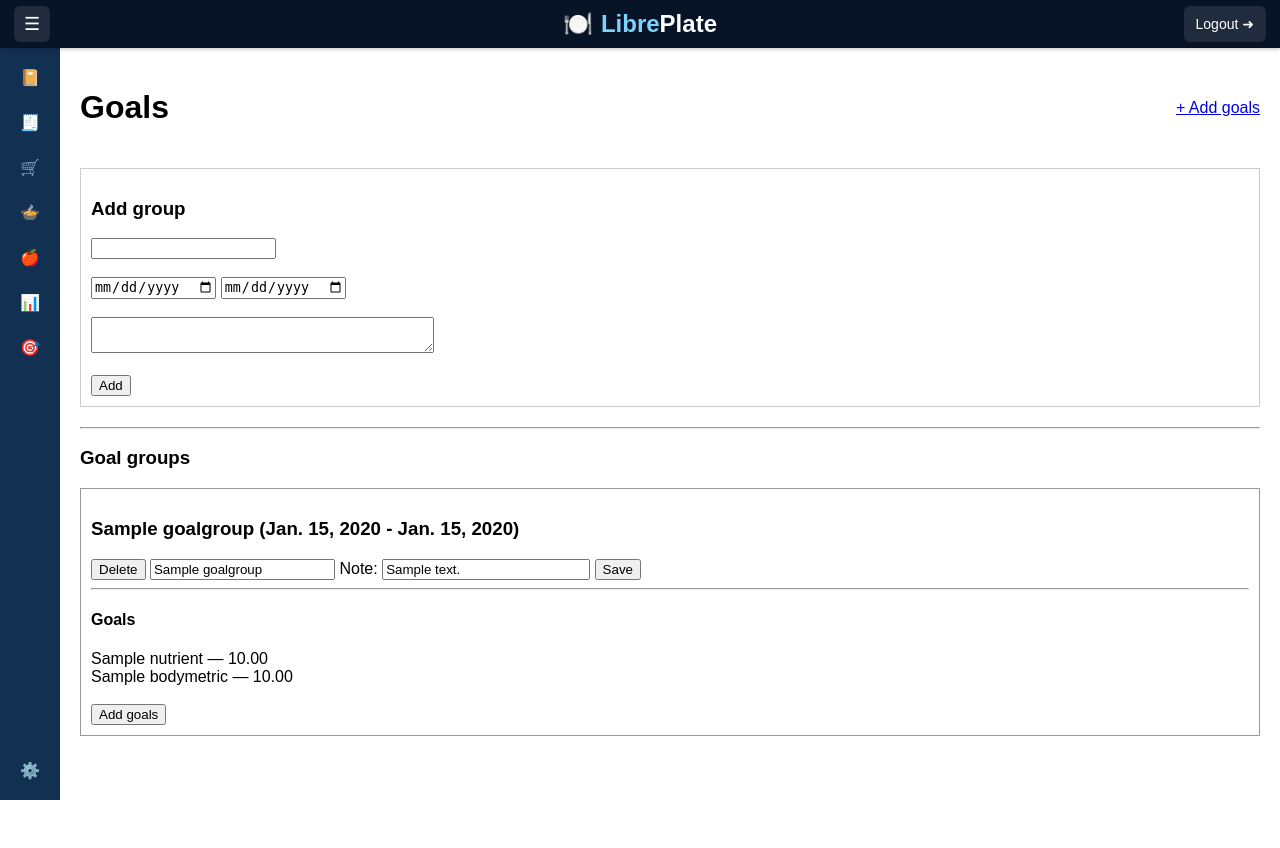
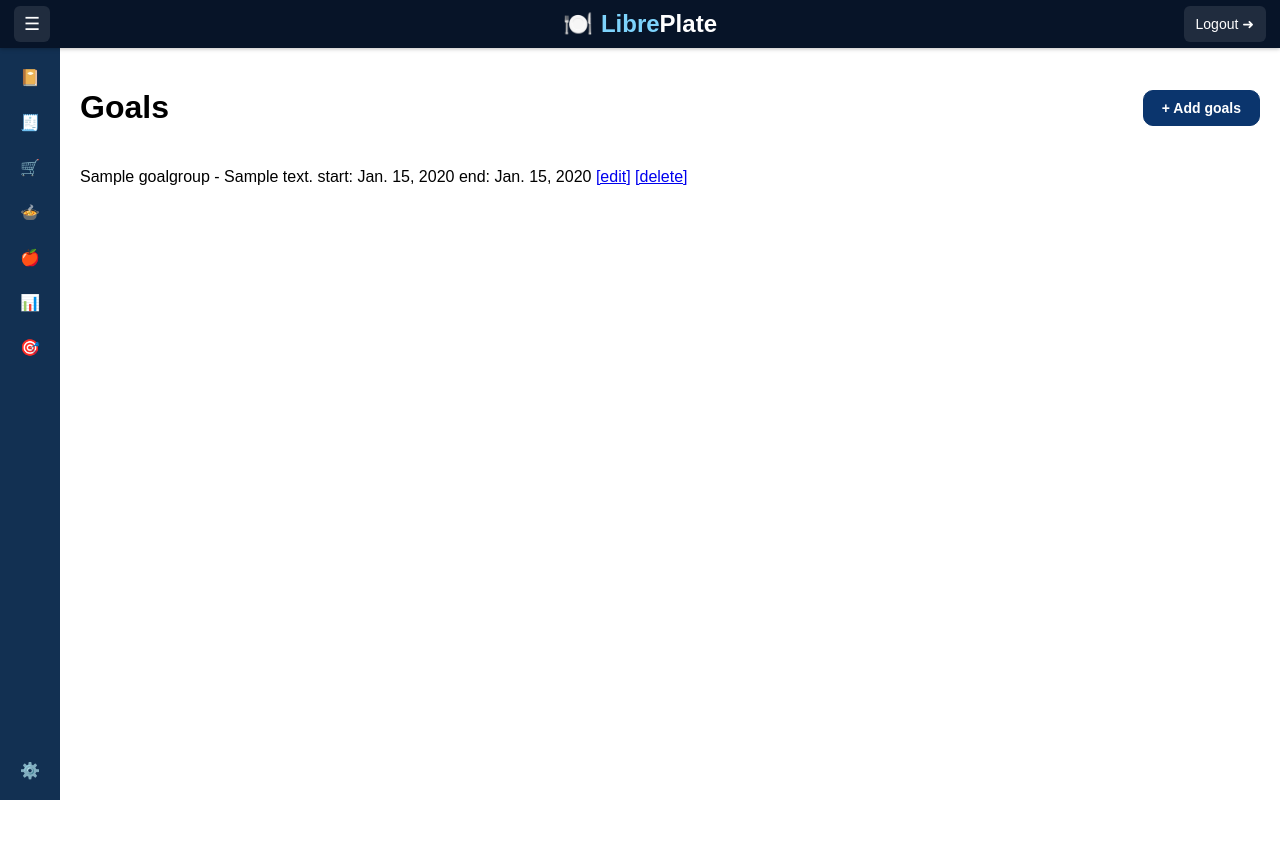
Before and after one commit to CodeWizardClemens/libreplate, a Django app: page /goals/ in a window 1280 px wide. Run offline with Django 3.2, Linux system fonts and the light colour scheme; a user stored in the database is signed in; tables that the repository leaves empty hold one stand-in row (values such as "Sample post").

Commit message:
Fix goal page and add goals to diary

```diff
--- a/body_metrics/models.py
+++ b/body_metrics/models.py
@@ -10,6 +10,10 @@ class BodyMetric(models.Model):
 
     show_in_diary_total = models.BooleanField(
         default=True, help_text="If True, this nutrient will be visible to users"
+    )
+    show_in_goal_edit = models.BooleanField(
+        null=True,
+        blank=True,
     )
 
     order = models.PositiveIntegerField(default=0)
--- a/goals/forms.py
+++ b/goals/forms.py
@@ -1,18 +1,83 @@
 from django import forms
-from .models import GoalGroup
+from .models import GoalGroup, GoalNutrient, GoalBodyMetric
+from nutrients.models import Nutrient
+from body_metrics.models import BodyMetric
 
 
-class GoalGroupForm(forms.ModelForm):
+class GoalForm(forms.ModelForm):
     class Meta:
         model = GoalGroup
-        fields = ["name", "note", "start_date", "end_date"]
+        fields = [
+            "name",
+            "description",
+            "start_date",
+            "end_date",
+        ]
         widgets = {
-            "start_date": forms.DateInput(attrs={"type": "date"}),
-            "note": forms.Textarea(
+            "name": forms.TextInput(
                 attrs={
-                    "rows": 2,
-                    "cols": 40,
+                    "class": "form-control",
+                    "placeholder": "e.g. Summer Fitness Goals",
                 }
             ),
-            "end_date": forms.DateInput(attrs={"type": "date"}),
+            "description": forms.Textarea(
+                attrs={
+                    "class": "form-control",
+                    "rows": 4,
+                    "placeholder": "Describe this goal...",
+                }
+            ),
+            "start_date": forms.DateInput(
+                attrs={"class": "form-control", "type": "date"}
+            ),
+            "end_date": forms.DateInput(
+                attrs={"class": "form-control", "type": "date"}
+            ),
         }
+
+    def __init__(self, *args, **kwargs):
+        self.goal_group = kwargs.pop("goal_group", None)
+        super().__init__(*args, **kwargs)
+
+    def get_nutrient_values(self):
+        if not self.goal_group:
+            return {}
+
+        return {
+            obj.nutrient_id: obj.amount
+            for obj in GoalNutrient.objects.filter(goal_group=self.goal_group)
+        }
+
+    def get_body_metric_values(self):
+        if not self.goal_group:
+            return {}
+
+        return {
+            obj.body_metric_id: obj.amount
+            for obj in GoalBodyMetric.objects.filter(goal_group=self.goal_group)
+        }
+
+    def save_nutrients_and_metrics(self, goal_group):
+        GoalNutrient.objects.filter(goal_group=goal_group).delete()
+        GoalBodyMetric.objects.filter(goal_group=goal_group).delete()
+
+        nutrients = Nutrient.objects.filter(show_in_goal_edit=True)
+        body_metrics = BodyMetric.objects.filter(show_in_goal_edit=True)
+
+        for nutrient in nutrients:
+            value = self.data.get(f"nutrient_{nutrient.id}")
+            if value not in (None, "", " "):
+                GoalNutrient.objects.create(
+                    goal_group=goal_group,
+                    nutrient=nutrient,
+                    amount=value,
+                )
+
+        for metric in body_metrics:
+            value = self.data.get(f"metric_{metric.id}")
+            if value not in (None, "", " "):
+                GoalBodyMetric.objects.create(
+                    goal_group=goal_group,
+                    body_metric=metric,
+                    amount=value,
+                )
--- a/goals/models.py
+++ b/goals/models.py
@@ -4,14 +4,14 @@ from django.db import models
 
 class GoalGroup(models.Model):
     name = models.CharField(max_length=255)
-    note = models.TextField(blank=True)
+    description = models.TextField(blank=True)
     user = models.ForeignKey(
         settings.AUTH_USER_MODEL,
         on_delete=models.CASCADE,
         related_name="goal_groups",
     )
-    start_date = models.DateField()
-    end_date = models.DateField()
+    start_date = models.DateField(null=True, blank=True)
+    end_date = models.DateField(null=True, blank=True)
 
     def __str__(self):
         return self.name
--- a/goals/templates/goals/goals.html
+++ b/goals/templates/goals/goals.html
@@ -2,91 +2,35 @@
 
 {% block content %}
 
+
 <div class="page-header">
     <h1>Goals</h1>
-    <a href="{% url 'add_goal_group' %}" class="header-btn primary">
+    <a href="{% url 'goal_group_create' %}" class="btn btn-primary">
         + Add goals
     </a>
 </div>
 
+{% for goal_group in goal_groups %}
 
-<!-- ADD GROUP -->
-<div style="border:1px solid #ccc; padding:10px; margin-bottom:20px;">
-    <h3>Add group</h3>
+<div>
 
-    <form method="post" action="{% url 'add_goal_group' %}">
-        {% csrf_token %}
+    {{ goal_group.name }} -
 
-        {{ form.name }}<br><br>
-        {{ form.start_date }} {{ form.end_date }}<br><br>
-        {{ form.note }}<br><br>
+    {{ goal_group.description}}
 
-        <button type="submit">Add</button>
-    </form>
+    {% if goal_group.start_date %}
+        start: {{ goal_group.start_date}}
+    {% endif %}
+    {% if goal_group.end_date %}
+        end: {{ goal_group.end_date}}
+    {% endif %}
+
+    <a href="{% url 'goal_group_edit' goal_group.id %}">[edit]</a>
+    <a href="{% url 'goal_group_delete' goal_group.id %}">[delete]</a>
+
 </div>
 
-<hr>
-
-<h3>Goal groups</h3>
-
-{% for group in groups %}
-    <div style="border:1px solid #999; padding:10px; margin-bottom:20px;">
-
-        <h3>
-            {{ group.name }} ({{ group.start_date }} - {{ group.end_date }})
-        </h3>
-
-        <form method="post" action="{% url 'delete_goal_group' group.id %}" style="display:inline;">
-            {% csrf_token %}
-            <button>Delete</button>
-        </form>
-
-        <form method="post" action="{% url 'rename_goal_group' group.id %}" style="display:inline;">
-            {% csrf_token %}
-
-            <input
-                type="text"
-                name="name"
-                value="{{ group.name }}"
-                placeholder="name"
-            >
-
-            Note:
-
-            <input
-                type="text"
-                name="note"
-                value="{{ group.note }}"
-                placeholder="note"
-                style="width:200px;"
-            >
-
-            <button type="submit">Save</button>
-        </form>
-
-        <hr>
-
-        <h4>Goals</h4>
-
-        {% for g in group.nutrient_goals.all %}
-            <div>
-                {{ g.nutrient.name }} — {{ g.amount }}
-            </div>
-        {% endfor %}
-
-        {% for g in group.body_measurement_goals.all %}
-            <div>
-                {{ g.body_metric.name }} — {{ g.amount }}
-            </div>
-        {% endfor %}
-
-        <br>
-
-        <a href="{% url 'add_goal_item' group.id %}">
-            <button>Add goals</button>
-        </a>
-
-    </div>
 {% endfor %}
 
+
 {% endblock %}
--- a/goals/urls.py
+++ b/goals/urls.py
@@ -3,13 +3,7 @@ from . import views
 
 urlpatterns = [
     path("", views.goals_page, name="goals"),
-    path("group/add/", views.add_group, name="add_goal_group"),
-    path("group/<int:pk>/delete/", views.delete_group, name="delete_goal_group"),
-    path("group/<int:pk>/rename/", views.rename_group, name="rename_goal_group"),
-    path("group/<int:pk>/add-item/", views.add_goal_item, name="add_goal_item"),
-    path(
-        "group/<int:pk>/add-item/post/",
-        views.add_goal_item_post,
-        name="add_goal_item_post",
-    ),
+    path("create/", views.goal_group_create, name="goal_group_create"),
+    path("<int:pk>/delete/", views.goal_group_delete, name="goal_group_delete"),
+    path("<int:pk>/edit/", views.goal_group_edit, name="goal_group_edit"),
 ]
--- a/goals/views.py
+++ b/goals/views.py
@@ -4,53 +4,79 @@ from django.contrib.auth.decorators import login_required
 from .models import GoalGroup, GoalNutrient, GoalBodyMetric
 from nutrients.models import Nutrient
 from body_metrics.models import BodyMetric
-from .forms import GoalGroupForm
+from .forms import GoalForm
+
+@login_required
+def goals_page(request):
+    goal_groups = GoalGroup.objects.filter(user=request.user).order_by("-id")
+
+    return render(
+        request, "goals/goals.html",
+        {"goal_groups": goal_groups}
+    )
 
 
 @login_required
-def goals_page(request):
-    groups = GoalGroup.objects.filter(user=request.user).order_by("-id")
-    form = GoalGroupForm()
+def goal_group_create(request):
+    if request.method == "POST":
+        form = GoalForm(request.POST)
 
-    return render(request, "goals/goals.html", {"groups": groups, "form": form})
+        if form.is_valid():
+            goal = form.save(commit=False)
+            goal.user = request.user
+            goal.save()
+
+            form.save_nutrients_and_metrics(goal)
+
+            return redirect("goals")
+    else:
+        form = GoalForm()
+
+    nutrients = Nutrient.objects.filter(show_in_goal_edit=True)
+    body_metrics = BodyMetric.objects.filter(show_in_goal_edit=True)
+
+    return render(request, "goals/goal_edit.html", {
+        "form": form,
+        "nutrients": nutrients,
+        "body_metrics": body_metrics,
+        "nutrient_values": {},
+        "body_metric_values": {},
+    })
 
 
 @login_required
-def add_group(request):
-    if request.method == "POST":
-        form = GoalGroupForm(request.POST)
-        if form.is_valid():
-            group = form.save(commit=False)
-            group.user = request.user
-            group.save()
-
-    return redirect("goals")
-
-
-@login_required
-def delete_group(request, pk):
+def goal_group_delete(request, pk):
     group = get_object_or_404(GoalGroup, pk=pk, user=request.user)
     group.delete()
     return redirect("goals")
 
 
 @login_required
-def rename_group(request, pk):
-    group = get_object_or_404(GoalGroup, pk=pk, user=request.user)
+def goal_group_edit(request, pk):
+    goal_group = get_object_or_404(GoalGroup, pk=pk, user=request.user)
 
     if request.method == "POST":
-        name = request.POST.get("name")
-        note = request.POST.get("note")
+        form = GoalForm(request.POST, instance=goal_group, goal_group=goal_group)
 
-        if name is not None:
-            group.name = name
+        if form.is_valid():
+            goal_group = form.save()
+            form.save_nutrients_and_metrics(goal_group)
+            return redirect("goals")
 
-        if note is not None:
-            group.note = note
+    else:
+        form = GoalForm(instance=goal_group, goal_group=goal_group)
 
-        group.save()
+    nutrient_values = form.get_nutrient_values()
+    body_metric_values = form.get_body_metric_values()
 
-    return redirect("goals")
+    return render(request, "goals/goal_edit.html", {
+        "form": form,
+        "goal_group": goal_group,
+        "nutrients": Nutrient.objects.filter(show_in_goal_edit=True),
+        "body_metrics": BodyMetric.objects.filter(show_in_goal_edit=True),
+        "nutrient_values": nutrient_values,
+        "body_metric_values": body_metric_values,
+    })
 
 
 @login_required
--- a/nutrients/forms.py
+++ b/nutrients/forms.py
@@ -14,6 +14,7 @@ class NutrientForm(forms.ModelForm):
             "show_in_food_edit",
             "show_in_recipe",
             "show_in_foods",
+            "show_in_goal_edit"
         ]
 
         widgets = {
--- a/nutrients/models.py
+++ b/nutrients/models.py
@@ -37,6 +37,11 @@ class Nutrient(models.Model):
         help_text="Show this nutrient in food detail/list pages.",
     )
 
+    show_in_goal_edit = models.BooleanField(
+        null=True,
+        blank=True,
+    )
+
     order = models.PositiveIntegerField(default=0)
 
     user = models.ForeignKey(
--- a/nutrients/templates/nutrients/nutrient_form.html
+++ b/nutrients/templates/nutrients/nutrient_form.html
@@ -35,6 +35,8 @@
 
         <p>{{ form.show_in_foods }} {{ form.show_in_foods.label }}</p>
 
+        <p>{{ form.show_in_goal_edit }} {{ form.show_in_goal_edit.label }}</p>
+
         <button type="submit" class="btn btn-primary">
             Save
         </button>
--- a/nutrients/views.py
+++ b/nutrients/views.py
@@ -31,11 +31,6 @@ def create_nutrient(request):
 @login_required
 def edit_nutrient(request, pk):
     nutrient = get_object_or_404(Nutrient, pk=pk)
-
-    # Security check: Only allow editing if it belongs to this user OR it's a global nutrient
-    # (Decide policy: Can users edit global nutrients? Usually no. Let's restrict to user-owned or admin)
-    if nutrient.user and nutrient.user != request.user:
-        return redirect("nutrients")  # Or raise PermissionDenied
 
     if request.method == "POST":
         form = NutrientForm(request.POST, instance=nutrient)
```
Also changed, not shown: diary/templates/diary/components/day_totals.html (+21 -0 lines), diary/views.py (+37 -5 lines), goals/templates/goals/goal_edit.html (added, +82 -0 lines), goals/templatetags/dict_extras.py (added, +9 -0 lines), goals/templatetags/__init__.py (added).
